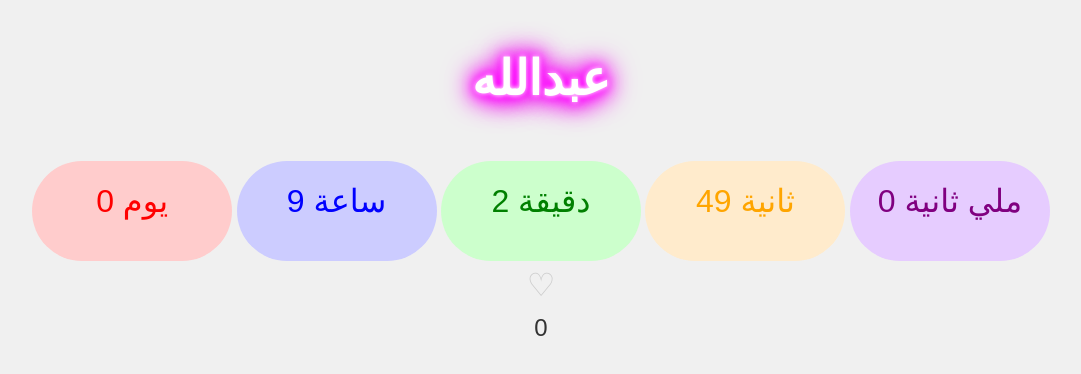
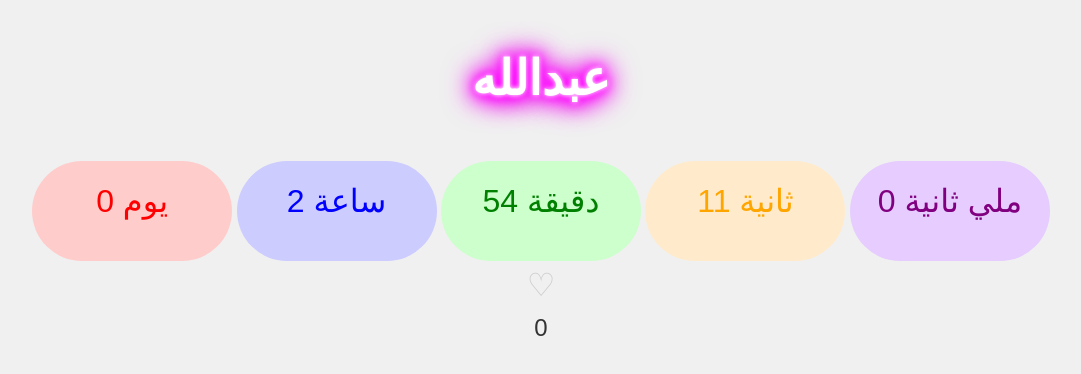
Before and after one commit to Monas89/Abdullah, a plain HTML site: page index.html in a window 1280 px wide. Shown: the whole page, without its empty margins (99-1180 px from the left). Drawn offline with Linux system fonts and the light colour scheme.

Commit message:
Update index.html we

```diff
--- a/index.html
+++ b/index.html
@@ -133,7 +133,7 @@
 
 <script>
     function updateCountdown() {
-        const targetDate = new Date('August 22, 2024 05:30:00').getTime();
+        const targetDate = new Date('August 22, 2024 17:27:00').getTime();
         const now = new Date().getTime();
         let difference = targetDate - now;
 
```
